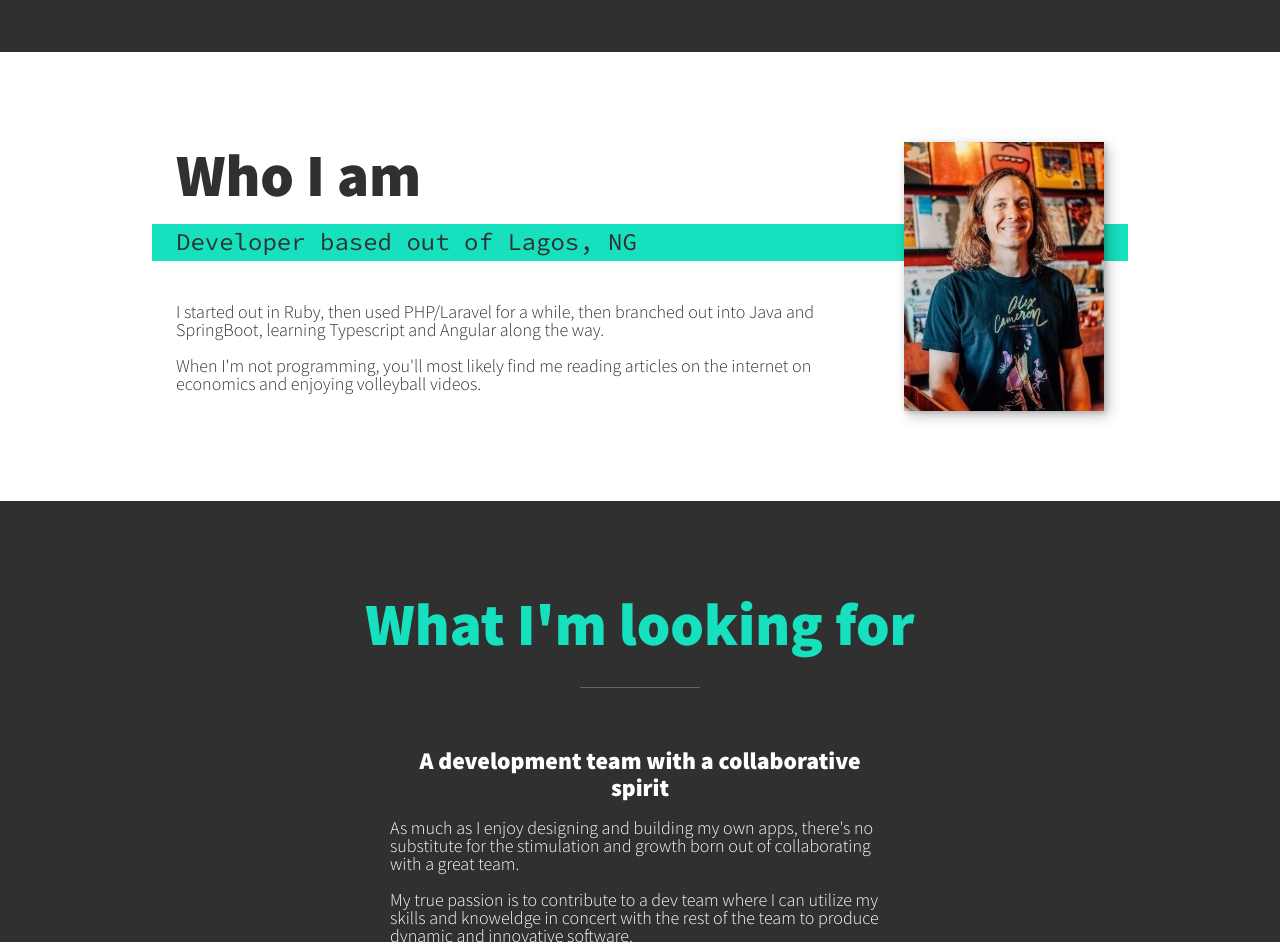
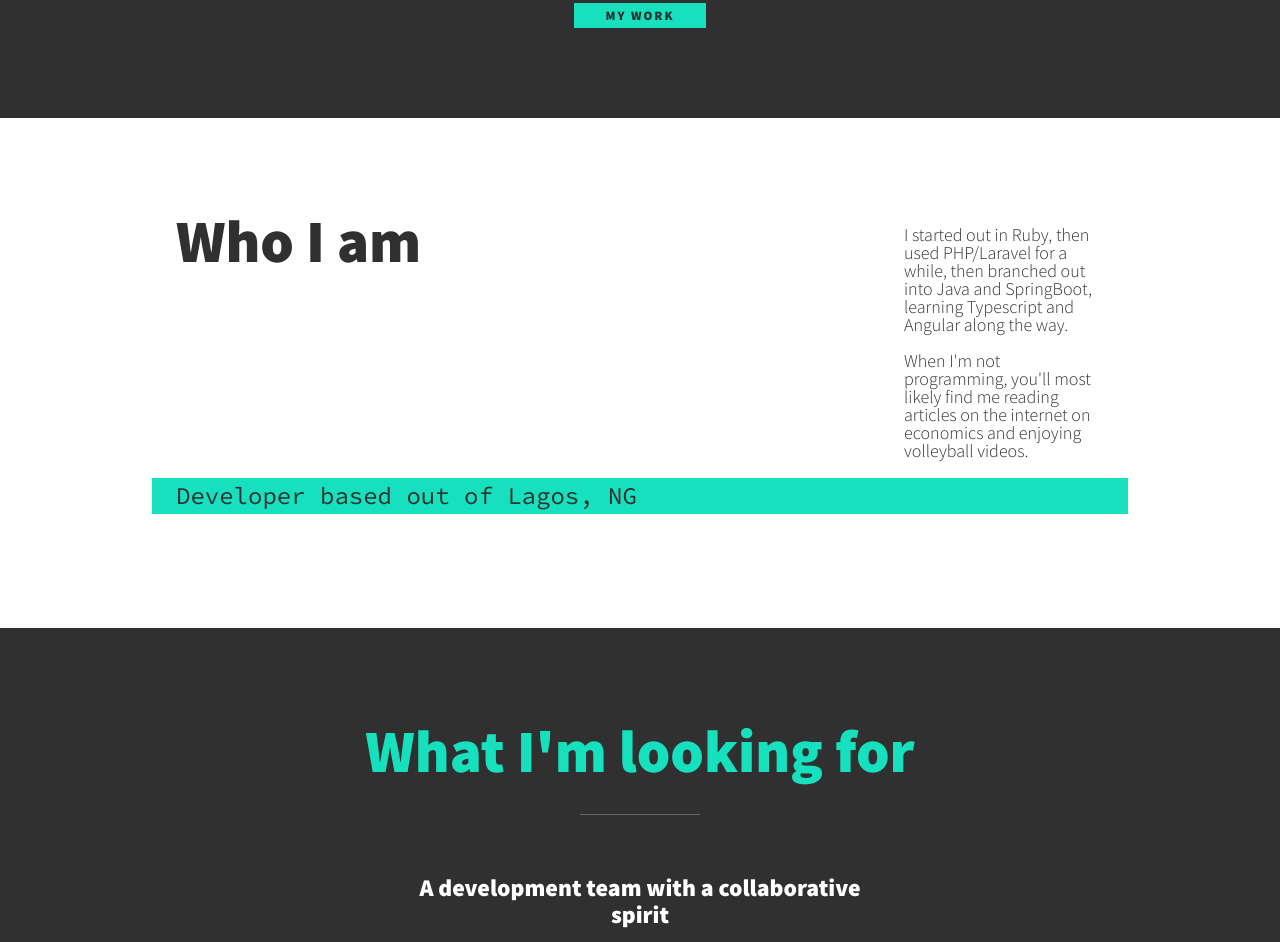
Before and after one commit to Kenzysc/kenzysc.github.io, a plain HTML site: page index.html in a window 1280 px wide. Shown: the part 951-1893 px from the top of the page. Drawn offline with nearby package versions, Linux system fonts and the light colour scheme.

Commit message:
fix: remove errors and unneeded files

```diff
--- a/index.html
+++ b/index.html
@@ -3,7 +3,7 @@
   <head>
     <meta charset="UTF-8">
     <meta name="viewport" content="width=device-width, initial-scale=1.0">
-    <title>Adam Cushing's Portfolio Website</title>
+    <title>Kenneth Isaac's Portfolio Website</title>
     <link rel="stylesheet"
     href="https://cdnjs.cloudflare.com/ajax/libs/normalize/7.0.0/normalize.min.css">
     <link rel="stylesheet"
@@ -77,8 +77,6 @@
             and enjoying volleyball videos.
           </p>
           </div>
-
-      <img src="images/portrait3resizecrop.jpg" alt="another photograph of Adam Cushing" class="about-me__img">
     </section>
 
 
```
Also changed, not shown: images/Calculator.JPG (deleted), images/Forecast-resize-1.JPG (deleted), images/MediaDb-resize-1.JPG (deleted), images/TestAMDb.jpg (deleted), images/WordPressStateUniversityHomePage.jpg (deleted), images/portrait3resizecrop.jpg (deleted), images/portraitresize.jpg.
